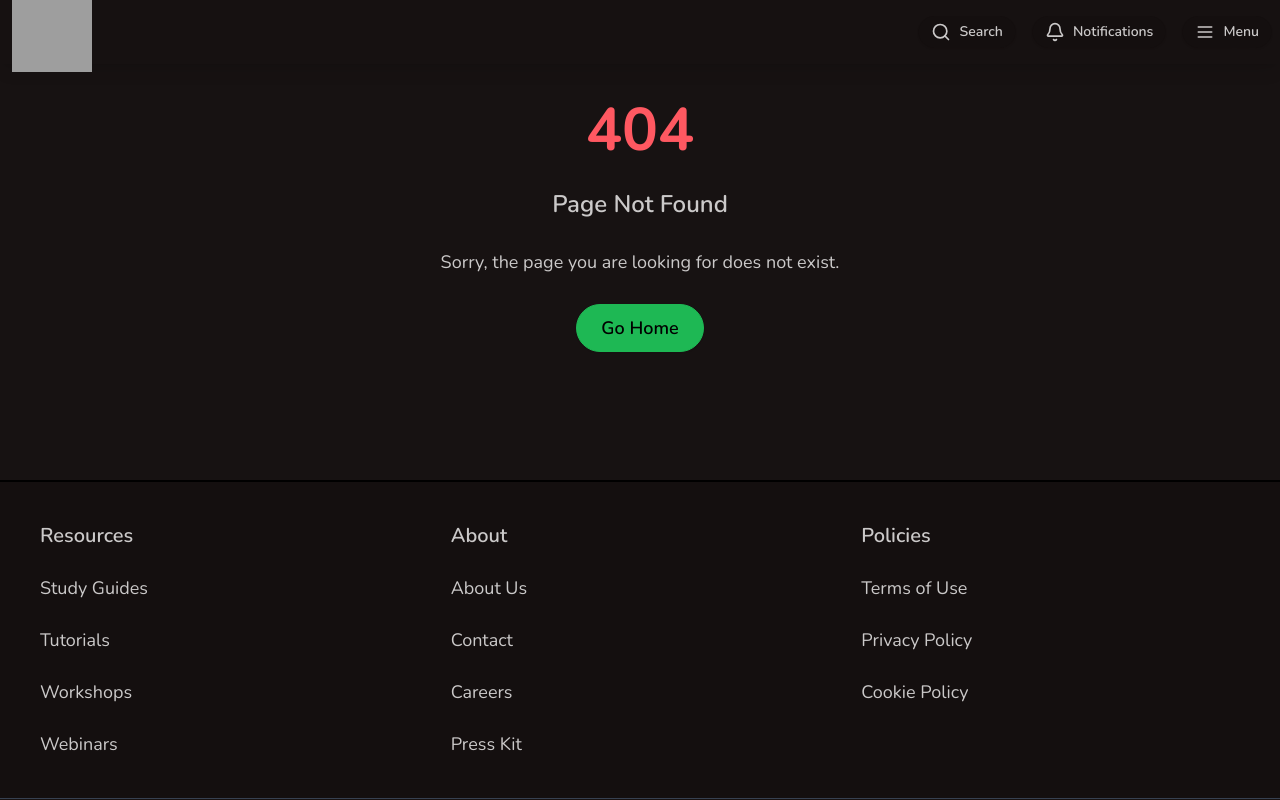
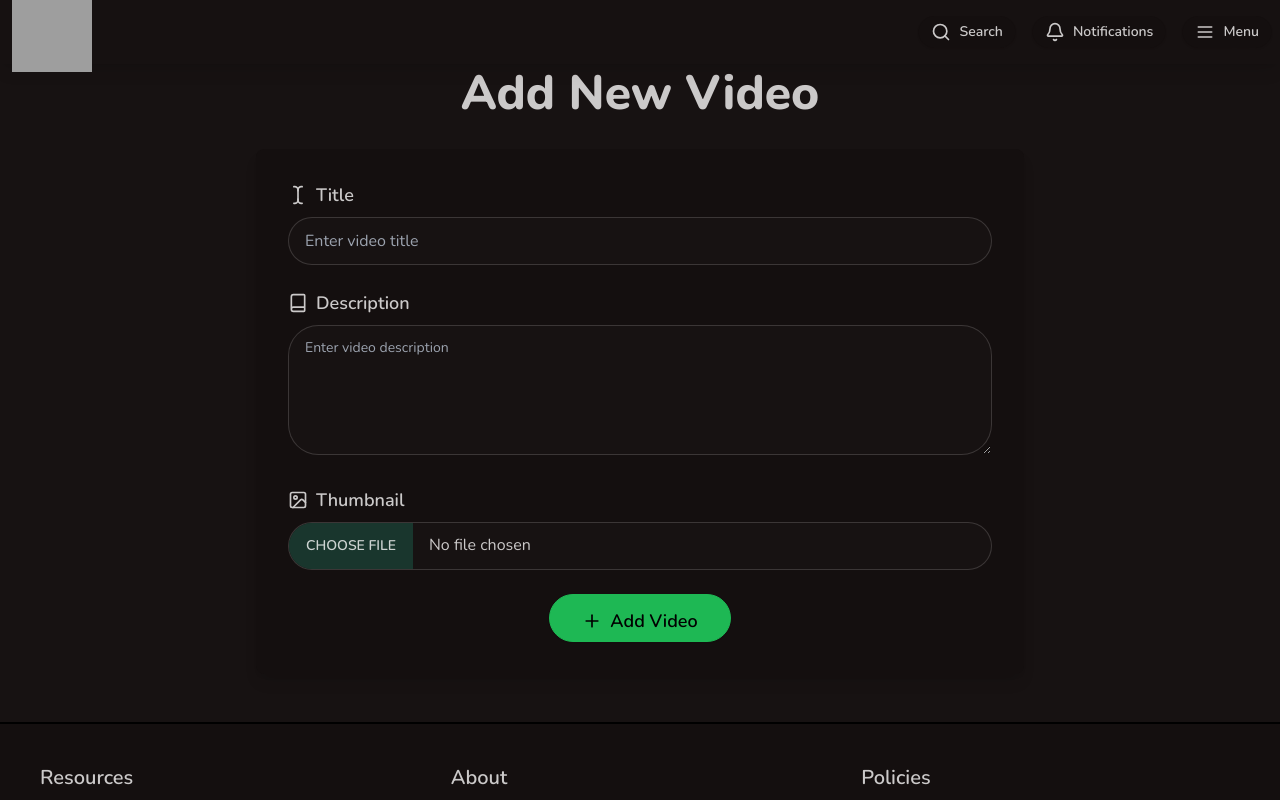
Before and after one commit to Aditya-Mishra9670/Education, a React (Vite) app: page /teacher/course/add-video/1 in a window 1280 px wide. Shown: the top 800 px of the page. Built offline with nearby package versions, Linux system fonts and the light colour scheme; grey boxes are pictures that could not be loaded.

Commit message:
Created AddVideo Page for Teacher and updated Styling of the Admin pages

```diff
--- a/src/App.jsx
+++ b/src/App.jsx
@@ -1,10 +1,8 @@
 import { Route, Routes } from "react-router-dom";
 import { Header, Footer } from "./components";
-import { Login, Signup, Home, ForgotPass, Error, Courses, CourseIndividual, Profile, Settings, AboutUs, TermsOfUse, Cookies, Privacy, Contact, MyCourses, CreateCourse } from "./pages";
-import  AdminDashboard  from "./pages/AdminDashboard.jsx";
+import { Login, Signup, Home, ForgotPass, Error, Courses, CourseIndividual, Profile, Settings, AboutUs, TermsOfUse, Cookies, Privacy, Contact, MyCourses, CreateCourse, AddVideo, AllUsers, Reports } from "./pages";
+import  AdminDashboard  from "./pages/adminPages/AdminDashboard.jsx";
 import { useThemeStore } from "./store/useThemeStore";
-import AllUsers from "./pages/AllUsers.jsx";
-import Reports from "./pages/Reports.jsx";
 
 function App() {
   const {theme} = useThemeStore();
@@ -27,7 +25,11 @@ function App() {
         <Route path="/privacy" element={<Privacy />} />
         <Route path="/contact" element={<Contact />} />
         <Route path="/my-courses" element={<MyCourses />} />
-        <Route path="/create-course" element={<CreateCourse />} />
+
+
+        <Route path="/teacher/course/create-course" element={<CreateCourse />} />
+        <Route path="/teacher/course/add-video/:courseId" element={<AddVideo />} />
+
         <Route path = "/admin" element = {<AdminDashboard />} />
         <Route path="/admin/all-users" element={<AllUsers />} />
         <Route path="/admin/reports" element={<Reports />} />
--- a/src/components/AdminComponents/CreateNotification.jsx
+++ b/src/components/AdminComponents/CreateNotification.jsx
@@ -0,0 +1,11 @@
+import React from 'react'
+
+const CreateNotification = () => {
+  return (
+    <div>
+
+    </div>
+  )
+}
+
+export default CreateNotification
--- a/src/components/Main/Footer.jsx
+++ b/src/components/Main/Footer.jsx
@@ -87,9 +87,9 @@ const Footer = () => {
         </nav>
       </footer>
 
-      <footer className="footer text-base-content border-t border-gray-700 px-6 py-4 flex flex-col lg:flex-row items-center justify-between">
+      <footer className="footer text-base-content border-t border-primary-content px-6 py-4 flex flex-col lg:flex-row items-center justify-between">
         <aside className="flex-1 text-center lg:text-left">
-          <p className="text-sm lg:text-base font-medium text-gray-500">
+          <p className="text-sm lg:text-base font-medium">
             StudyTube - Empowering Learners Everywhere
             <br />
             Unlock your potential with top-quality resources.
--- a/src/pages/AdminDashboard.jsx
+++ /dev/null
@@ -1,59 +0,0 @@
-import React from "react";
-import { useNavigate } from "react-router-dom";
-
-const AdminDashboard = () => {
-    const navigate = useNavigate();
-
-    const handleViewUsers = () => {
-        navigate("/admin/all-users");
-    };
-    const handleViewReports = () => {
-        navigate("/admin/reports");
-    }
-
-    return (
-        <div className="dashboard m-10 p-10">
-            <h1 className="text-3xl font-bold mb-8">Admin Dashboard</h1>
-            <div className="grid grid-cols-1 md:grid-cols-2 lg:grid-cols-3 gap-6">
-                {/* All Users Card */}
-                <div className="card bg-white shadow-md rounded-lg p-6">
-                    <h2 className="text-xl font-semibold mb-2">All Users</h2>
-                    <p className="text-gray-700">View all users</p>
-                    <button onClick={handleViewUsers} className="mt-4 bg-blue-500 text-white py-2 px-4 rounded">View Users</button>
-                </div>
-                {/* Create Notification Card */}
-                <div className="card bg-white shadow-md rounded-lg p-6">
-                    <h2 className="text-xl font-semibold mb-2">Create Notification</h2>
-                    <p className="text-gray-700">Send notifications to users</p>
-                    <button className="mt-4 bg-green-500 text-white py-2 px-4 rounded">Create Notification</button>
-                </div>
-                {/* Reports Card */}
-                <div className="card bg-white shadow-md rounded-lg p-6">
-                    <h2 className="text-xl font-semibold mb-2">Reports</h2>
-                    <p className="text-gray-700">View all reports</p>
-                    <button onClick={handleViewReports} className="mt-4 bg-yellow-500 text-white py-2 px-4 rounded">View Reports</button>
-                </div>
-                {/* Specific Report Card */}
-                <div className="card bg-white shadow-md rounded-lg p-6">
-                    <h2 className="text-xl font-semibold mb-2">Specific Report</h2>
-                    <p className="text-gray-700">View a specific report</p>
-                    <button className="mt-4 bg-purple-500 text-white py-2 px-4 rounded">View Report</button>
-                </div>
-                {/* Remove User Card */}
-                <div className="card bg-white shadow-md rounded-lg p-6">
-                    <h2 className="text-xl font-semibold mb-2">Remove User</h2>
-                    <p className="text-gray-700">Remove a user from the system</p>
-                    <button className="mt-4 bg-red-500 text-white py-2 px-4 rounded">Remove User</button>
-                </div>
-                {/* Review Report Card */}
-                <div className="card bg-white shadow-md rounded-lg p-6">
-                    <h2 className="text-xl font-semibold mb-2">Review Report</h2>
-                    <p className="text-gray-700">Review submitted reports</p>
-                    <button className="mt-4 bg-indigo-500 text-white py-2 px-4 rounded">Review Report</button>
-                </div>
-            </div>
-        </div>
-    );
-};
-
-export default AdminDashboard;
--- a/src/pages/Profile.jsx
+++ b/src/pages/Profile.jsx
@@ -128,7 +128,7 @@ const Profile = () => {
                 <Mail className="w-4 h-4" />
                 Email Address
               </div>
-              <p className="input input-bordered w-full bg-base-300 cursor-not-allowed">
+              <p className="input input-bordered w-full bg-base-300 pt-3 cursor-not-allowed">
                 {updatedUser?.email}
               </p>
             </div>
--- /dev/null
+++ b/src/pages/adminPages/AdminDashboard.jsx
@@ -0,0 +1,58 @@
+import React from "react";
+import { useNavigate } from "react-router-dom";
+
+const AdminDashboard = () => {
+    const navigate = useNavigate();
+
+    const handleViewUsers = () => {
+        navigate("/admin/all-users");
+    };
+    const handleViewReports = () => {
+        navigate("/admin/reports");
+    }
+
+    return (
+        <div className="m-10 p-10">
+            <h1 className="text-3xl font-bold mb-8">Admin Dashboard</h1>
+            <div className="grid grid-cols-1 md:grid-cols-2 lg:grid-cols-3 gap-6">
+                <div className="card bg-base-100 shadow-lg p-6">
+                    <h2 className="text-xl font-semibold mb-2">All Users</h2>
+                    <p className="">View all users</p>
+                    <button onClick={handleViewUsers} className="btn btn-primary mt-4">View Users</button>
+                </div>
+
+                <div className="card bg-base-100 shadow-lg p-6">
+                    <h2 className="text-xl font-semibold mb-2">Create Notification</h2>
+                    <p className="">Send notifications to users</p>
+                    <button className="btn btn-success mt-4">Create Notification</button>
+                </div>
+
+                <div className="card bg-base-100 shadow-lg p-6">
+                    <h2 className="text-xl font-semibold mb-2">Reports</h2>
+                    <p className="">View all reports</p>
+                    <button onClick={handleViewReports} className="btn btn-warning mt-4">View Reports</button>
+                </div>
+
+                <div className="card bg-base-100 shadow-lg p-6">
+                    <h2 className="text-xl font-semibold mb-2">Specific Report</h2>
+                    <p className="">View a specific report</p>
+                    <button className="btn btn-accent mt-4">View Report</button>
+                </div>
+
+                <div className="card bg-base-100 shadow-lg p-6">
+                    <h2 className="text-xl font-semibold mb-2">Remove User</h2>
+                    <p className="">Remove a user from the system</p>
+                    <button className="btn btn-error mt-4">Remove User</button>
+                </div>
+
+                <div className="card bg-base-100 shadow-lg p-6">
+                    <h2 className="text-xl font-semibold mb-2">Review Report</h2>
+                    <p className="">Review submitted reports</p>
+                    <button className="btn btn-info mt-4">Review Report</button>
+                </div>
+            </div>
+        </div>
+    );
+};
+
+export default AdminDashboard;
--- a/src/pages/AllUsers.jsx
+++ b/src/pages/adminPages/AllUsers.jsx
@@ -4,7 +4,6 @@ const AllUsers = () => {
     const [users, setUsers] = useState([]);
 
     useEffect(() => {
-        // Fetch the list of users from the API
         fetch('/admin/allUsers')
             .then(response => response.json())
             .then(data => setUsers(data))
@@ -16,14 +15,14 @@ const AllUsers = () => {
             <h1 className="text-3xl font-bold mb-8 text-center">All Users</h1>
             {users.length === 0 ? (
                 <div className="flex justify-center items-center h-64">
-                    <h2 className="text-2xl font-semibold text-gray-500">No Data Available</h2>
+                    <h2 className="text-2xl font-semibold ">No Data Available</h2>
                 </div>
             ) : (
                 <div className="grid grid-cols-1 md:grid-cols-2 lg:grid-cols-3 gap-6">
                     {users.map(user => (
-                        <div key={user.id} className="card bg-white shadow-md rounded-lg p-6">
-                            <h2 className="text-xl font-semibold mb-2 text-blue-600">{user.name}</h2>
-                            <p className="text-gray-700">{user.email}</p>
+                        <div key={user.id} className="card bg-base-100 shadow-lg rounded-lg p-6">
+                            <h2 className="text-xl font-semibold mb-2 ">{user.name}</h2>
+                            <p className="">{user.email}</p>
                         </div>
                     ))}
                 </div>
--- a/src/pages/index.js
+++ b/src/pages/index.js
@@ -13,7 +13,10 @@ import Cookies from "./Cookies";
 import Privacy from "./Privacy";
 import Contact from "./Contact";
 import MyCourses from "./MyCourses";
-import CreateCourse from "./CreateCourse";
-import AdminDashboard from "./AdminDashboard";
+import CreateCourse from "./teacherPages/CreateCourse";
+import AdminDashboard from "./adminPages/AdminDashboard";
+import AllUsers from "./adminPages/AllUsers";
+import AddVideo from "./teacherPages/AddVideo";
+import Reports from "./adminPages/Reports";
 
-export {Login,Signup,Home,ForgotPass,Error,Courses,CourseIndividual,Profile,Settings,AboutUs,TermsOfUse,Cookies,Privacy,Contact,MyCourses,CreateCourse,AdminDashboard};
+export {Login,Signup,Home,ForgotPass,Error,Courses,Reports,AllUsers,AddVideo,CourseIndividual,Profile,Settings,AboutUs,TermsOfUse,Cookies,Privacy,Contact,MyCourses,CreateCourse,AdminDashboard};
--- /dev/null
+++ b/src/pages/teacherPages/AddVideo.jsx
@@ -0,0 +1,97 @@
+import React, { useState } from "react";
+import { TextCursor, Image, Book, Plus } from "lucide-react";
+
+const AddVideo = () => {
+  const [formData, setFormData] = useState({
+    title: "",
+    description: "",
+    thumbnail: null,
+  });
+
+  const handleInputChange = (e) => {
+    const { name, value } = e.target;
+    setFormData({ ...formData, [name]: value });
+  };
+
+  const handleFileChange = (e) => {
+    setFormData({ ...formData, thumbnail: e.target.files[0] });
+  };
+
+  const handleSubmit = (e) => {
+    e.preventDefault();
+    console.log("Video Data Submitted:", formData);
+    setFormData({
+      title: "",
+      description: "",
+      thumbnail: null,
+    });
+  };
+
+  return (
+    <div className="container pt-[69px] mx-auto px-4 py-12">
+      <h1 className="text-4xl lg:text-5xl font-extrabold text-base-content mb-8 text-center flex items-center justify-center gap-3">
+        Add New Video
+      </h1>
+
+      <div className="max-w-3xl mx-auto bg-base-200 p-8 rounded-lg shadow-lg">
+        <div className="space-y-6">
+          <div>
+            <label className="text-lg font-semibold text-base-content mb-2 flex items-center gap-2">
+              <TextCursor className="w-5 h-5" />
+              Title
+            </label>
+            <input
+              type="text"
+              name="title"
+              placeholder="Enter video title"
+              className="input input-bordered w-full focus:ring-2 focus:ring-primary"
+              value={formData.title}
+              onChange={handleInputChange}
+            />
+          </div>
+
+          <div>
+            <label className="text-lg font-semibold text-base-content mb-2 flex items-center gap-2">
+              <Book className="w-5 h-5" />
+              Description
+            </label>
+            <textarea
+              name="description"
+              placeholder="Enter video description"
+              className="textarea textarea-bordered w-full focus:ring-2 focus:ring-primary"
+              rows={4}
+              value={formData.description}
+              onChange={handleInputChange}
+            />
+          </div>
+
+          <div>
+            <label className="text-lg font-semibold text-base-content mb-2 flex items-center gap-2">
+              <Image className="w-5 h-5" />
+              Thumbnail
+            </label>
+            <input
+              type="file"
+              accept="image/*"
+              className="file-input file-input-bordered w-full focus:ring-2 focus:ring-primary"
+              onChange={handleFileChange}
+            />
+          </div>
+
+          <div className="text-center">
+            <button
+              type="submit"
+              onClick={handleSubmit}
+              className="btn btn-primary px-8 py-3 text-lg hover:btn-outline flex items-center gap-2 mx-auto"
+            >
+              <Plus className="w-5 h-5" />
+              Add Video
+            </button>
+          </div>
+        </div>
+      </div>
+    </div>
+  );
+};
+
+export default AddVideo;
```
Also changed, not shown: src/pages/adminPages/Reports.jsx (renamed from src/pages/Reports.jsx), src/pages/teacherPages/CreateCourse.jsx (renamed from src/pages/CreateCourse.jsx).
